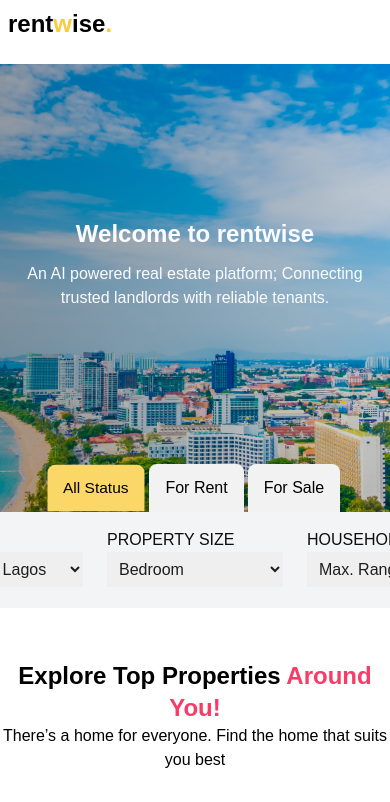
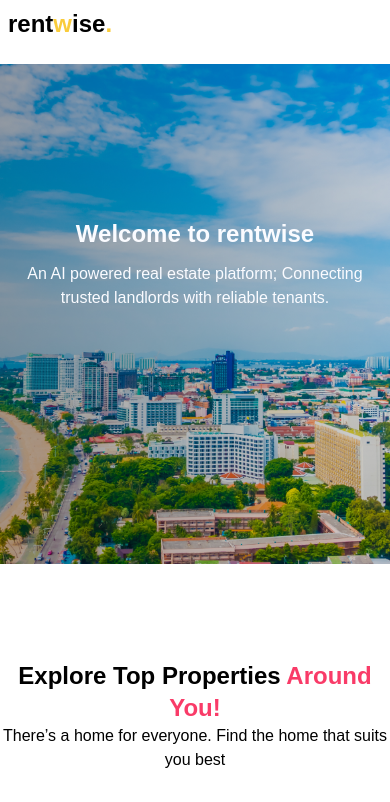
Before and after one commit to Obadea/rentwise, a React (Create React App) app: page / in a window 390 px wide. Shown: the top 802 px of the page. Built offline with nearby package versions, Linux system fonts and the light colour scheme; a web font is replaced by a local one.

Commit message:
more mobile responsiveness

```diff
--- a/src/landingpage/components/Banner.jsx
+++ b/src/landingpage/components/Banner.jsx
@@ -34,7 +34,7 @@ function Banner() {
         </div>
       </div>
 
-      <div className="flex justify-center">
+      <div className="hidden lg:flex justify-center">
         <button
           className={`w-30 px-4 py-3 mr-1 transition duration-500 ease-in-out ${
             selectedButton === 1
--- a/src/landingpage/components/LocationSearch.jsx
+++ b/src/landingpage/components/LocationSearch.jsx
@@ -2,7 +2,7 @@ import React, { useState } from "react";
 
 function LocationSearch() {
   return (
-    <div className="flex justify-center  ">
+    <div className=" hidden lg:flex justify-center  ">
       <form className="text-black flex justify-evenly bg-gray-100 px-8 py-4 gap-6 rounded-lg">
         <div>
           <h3>LOOKING FOR</h3>
--- a/src/landingpage/components/StatemenComponent.jsx
+++ b/src/landingpage/components/StatemenComponent.jsx
@@ -6,14 +6,16 @@ import StatemenCard from "./StatemenCard";
 
 function StatemenComponent() {
   return (
-    <div className="flex justify-center pt-12 bg-customaccent100">
+    <div className=" flex flex-col justify-center pt-12 bg-customaccent100">
       <div>
-        <h2 className="text-center text-3xl font-bold ">Meet Our Statemen</h2>
-        <p className="text-center text-base font-normal">
+        <h2 className="text-center font-bold text-xl lg:text-3xl  ">
+          Meet Our Statemen
+        </h2>
+        <p className="text-center text-small lg:text-base font-normal">
           Our expert agents are here to guide you in finding the perfect
           property with personalized, professional service.
         </p>
-        <div className="flex justify-around px-24 gap-2 py-6 flex-nowrap ">
+        <div className="flex justify-around px-24 gap-2 py-6 flex-wrap ">
           <StatemenCard
             bayo={bayo}
             name="Adebayo Adekunle"
```
